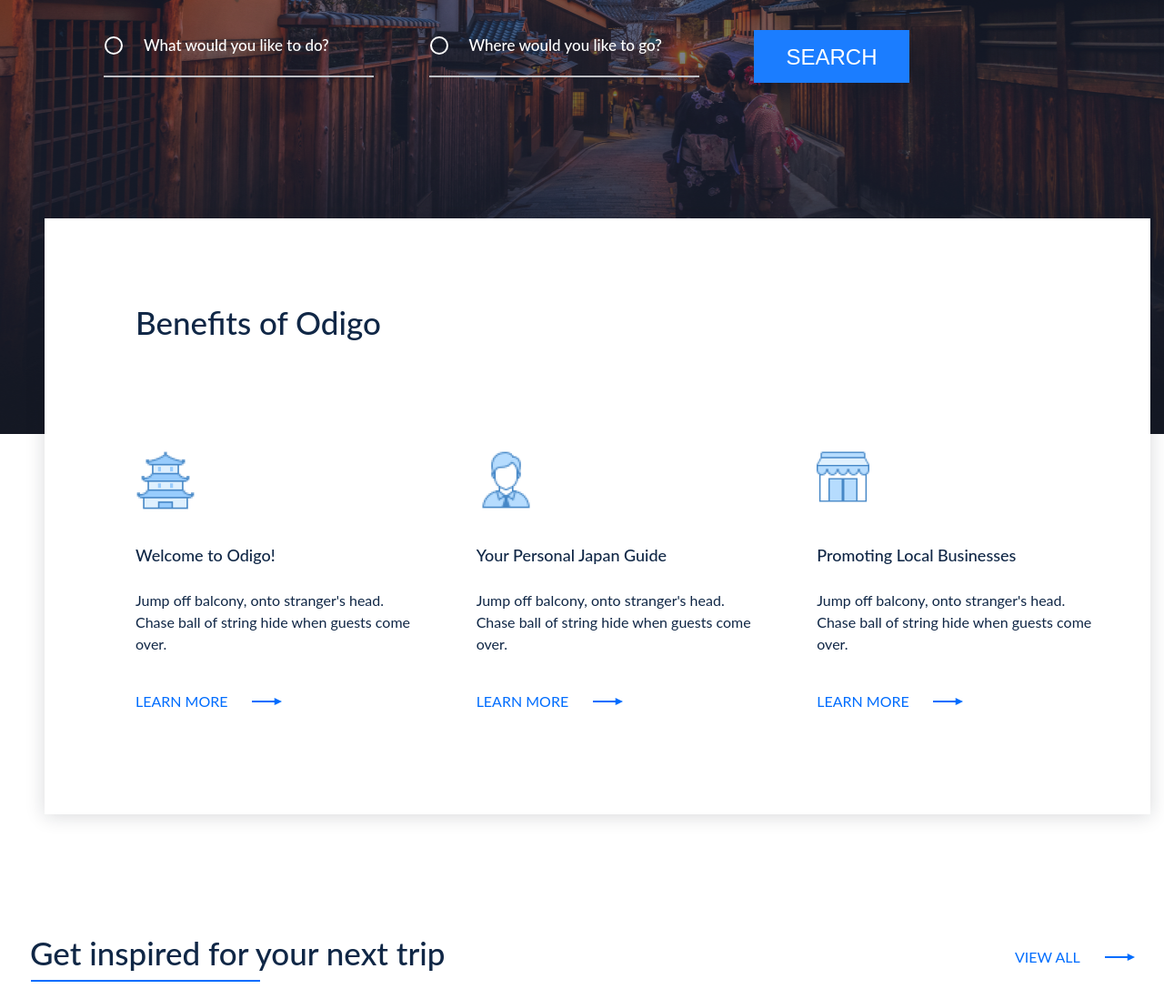
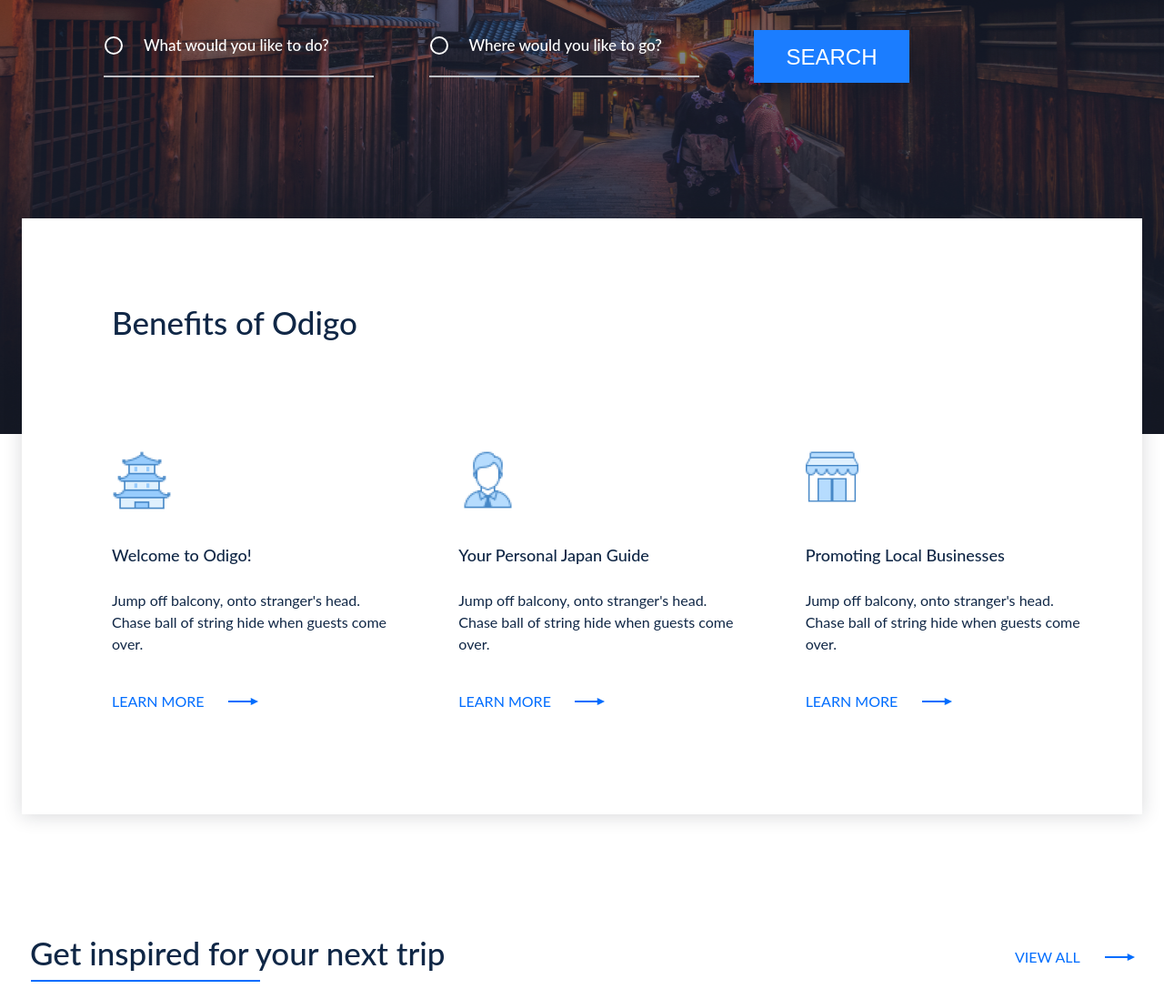
Before and after one commit to ngocngo10/html-css-training, a PHP site: page / in a window 1280 px wide. Shown: the part 499-1597 px from the top of the page at 91% size. Run offline with PHP 8.4, Linux system fonts and the light colour scheme.

Commit message:
Update margin and padding for benefits wrap

```diff
--- a/practice-one/assets/css/benefits-section.css
+++ b/practice-one/assets/css/benefits-section.css
@@ -1,15 +1,12 @@
 .section-benefits {
-  position: relative;
-  top: -237px;
-  bottom: 0;
+  margin-top: -237px;
   height: 655px;
 }
 
 .benefits-wrap {
   height: 655px;
-  margin-left: 34px ;
-  margin-right: 0px ;
-  padding: 93px 63px 112px 100px;
+  margin: 0px 9px;
+  padding: 93px 63px 112px 99px;
   box-shadow: 0px 2px 20px rgba(21, 24, 36, 0.15993);
   color: var(--primary-color);
   background-color: var(--secondary-color);
@@ -26,7 +23,7 @@
   margin-top: 120px;
   display: flex;
   justify-content: space-between;
-  column-gap: 6.733%;
+  column-gap: 74px;
 }
 
 .benefit__item {
@@ -76,7 +73,6 @@
   position: absolute;
   height: 24px;
   left: 0%;
-  /* right: 36.65%; */
   top: calc(50% - 24px/2);
   text-transform: uppercase;
   text-decoration: none;
@@ -85,7 +81,6 @@
 
 .link-icon {
   position: absolute;
-  /* left: 79.5%; */
   right: 0%;
   top: 33.33%;
 }
```
